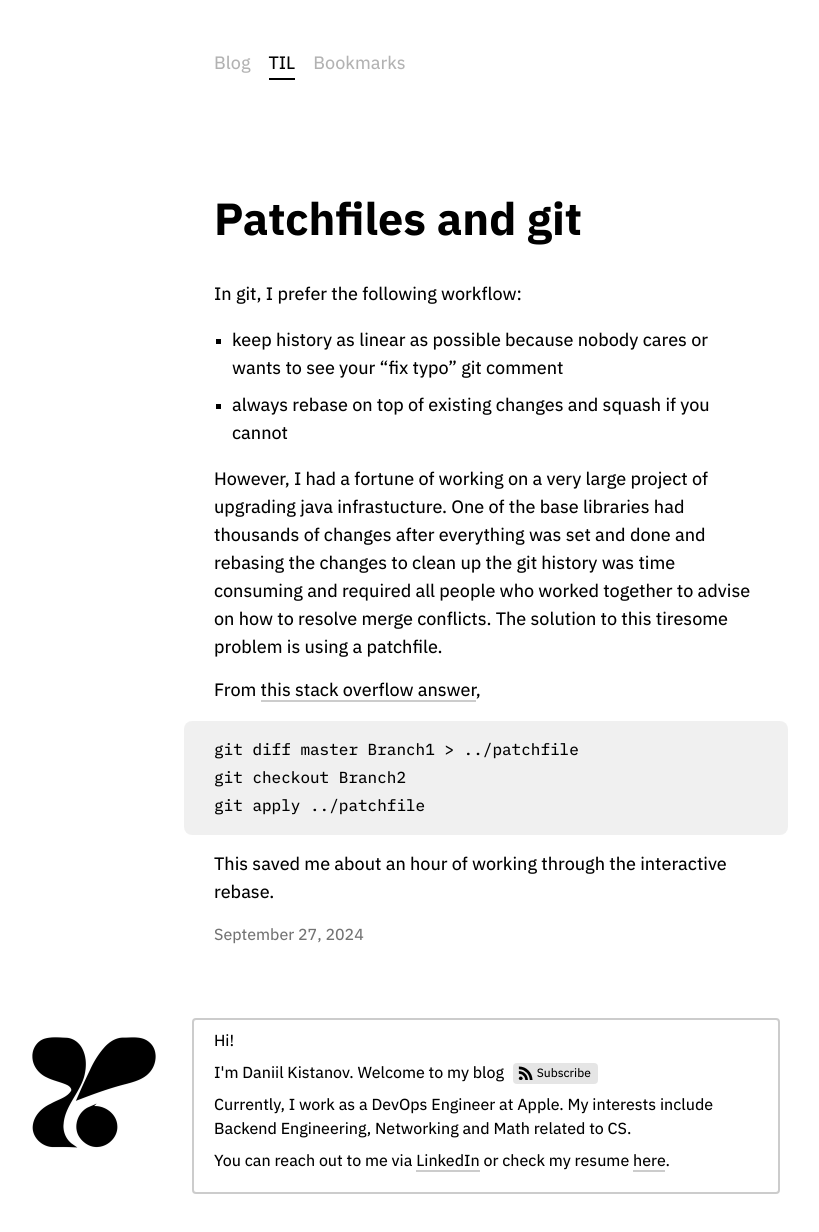
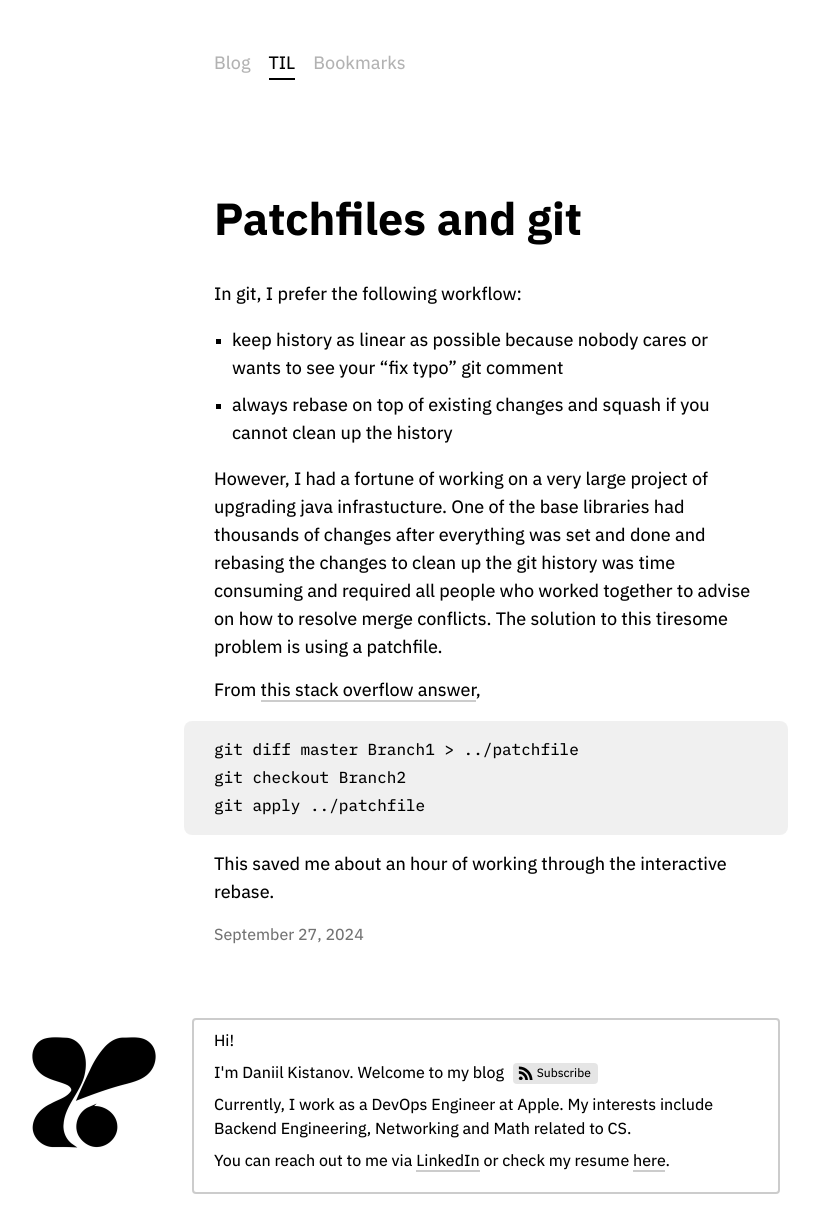
Before and after one commit to kistanovdev/kistanovdev.github.io, a Jekyll site: the page built from _posts/2024-09-27-patchfiles-and-git.md, in a window 1280 px wide. Shown: the whole page, without its empty margins (155-974 px from the left). Built offline with Jekyll 4.4.1, drawn with Linux system fonts in a browser that asks for light colours.

Commit message:
Patchfiles and git

```diff
--- a/_posts/2024-09-27-patchfiles-and-git.md
+++ b/_posts/2024-09-27-patchfiles-and-git.md
@@ -10,7 +10,7 @@ draft: false
 In git, I prefer the following workflow:
 
 - keep history as linear as possible because nobody cares or wants to see your "fix typo" git comment
-- always rebase on top of existing changes and squash if you cannot
+- always rebase on top of existing changes and squash if you cannot clean up the history
 
 
 However, I had a fortune of working on a very large project of upgrading java infrastucture. One
```
